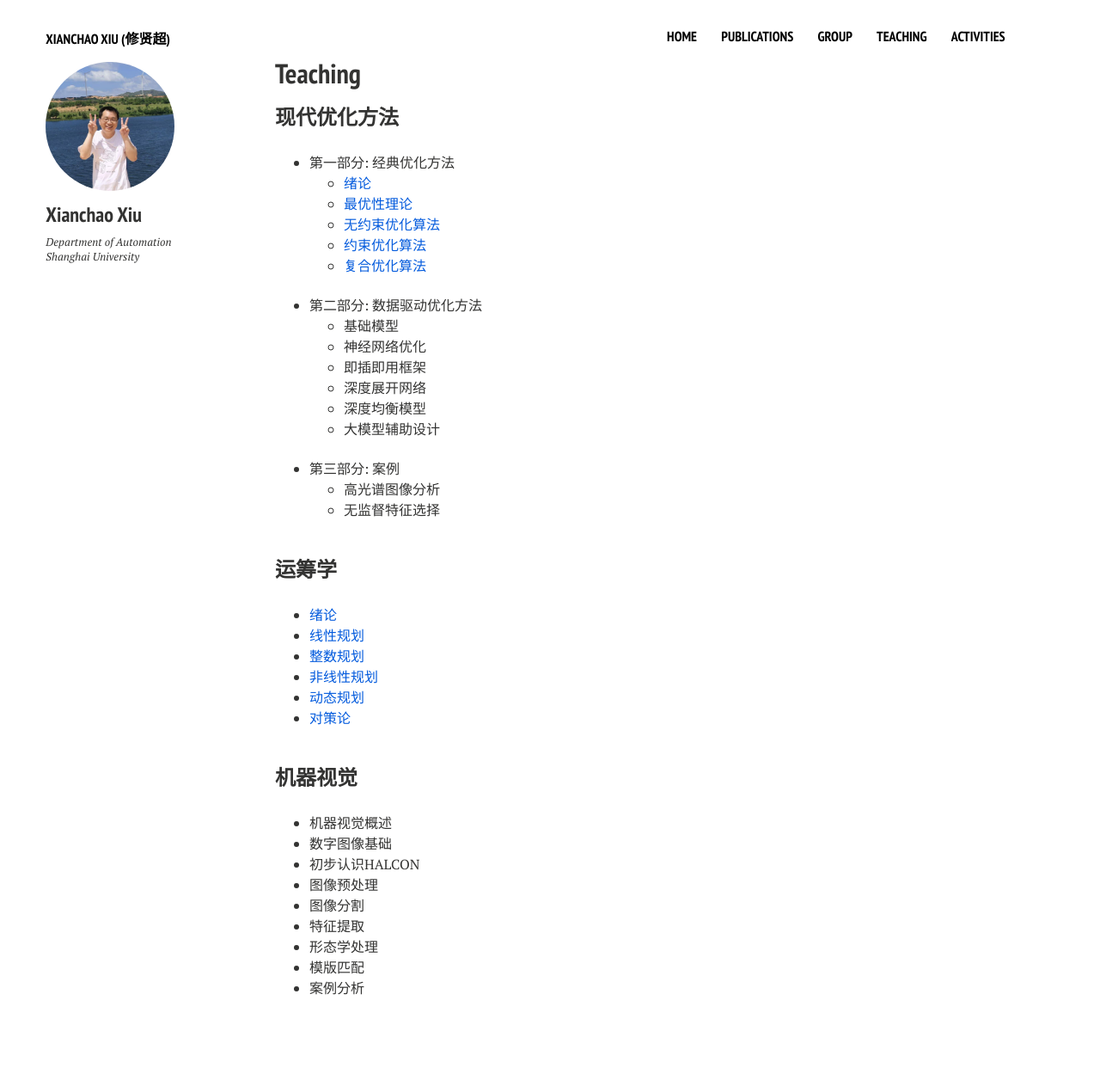
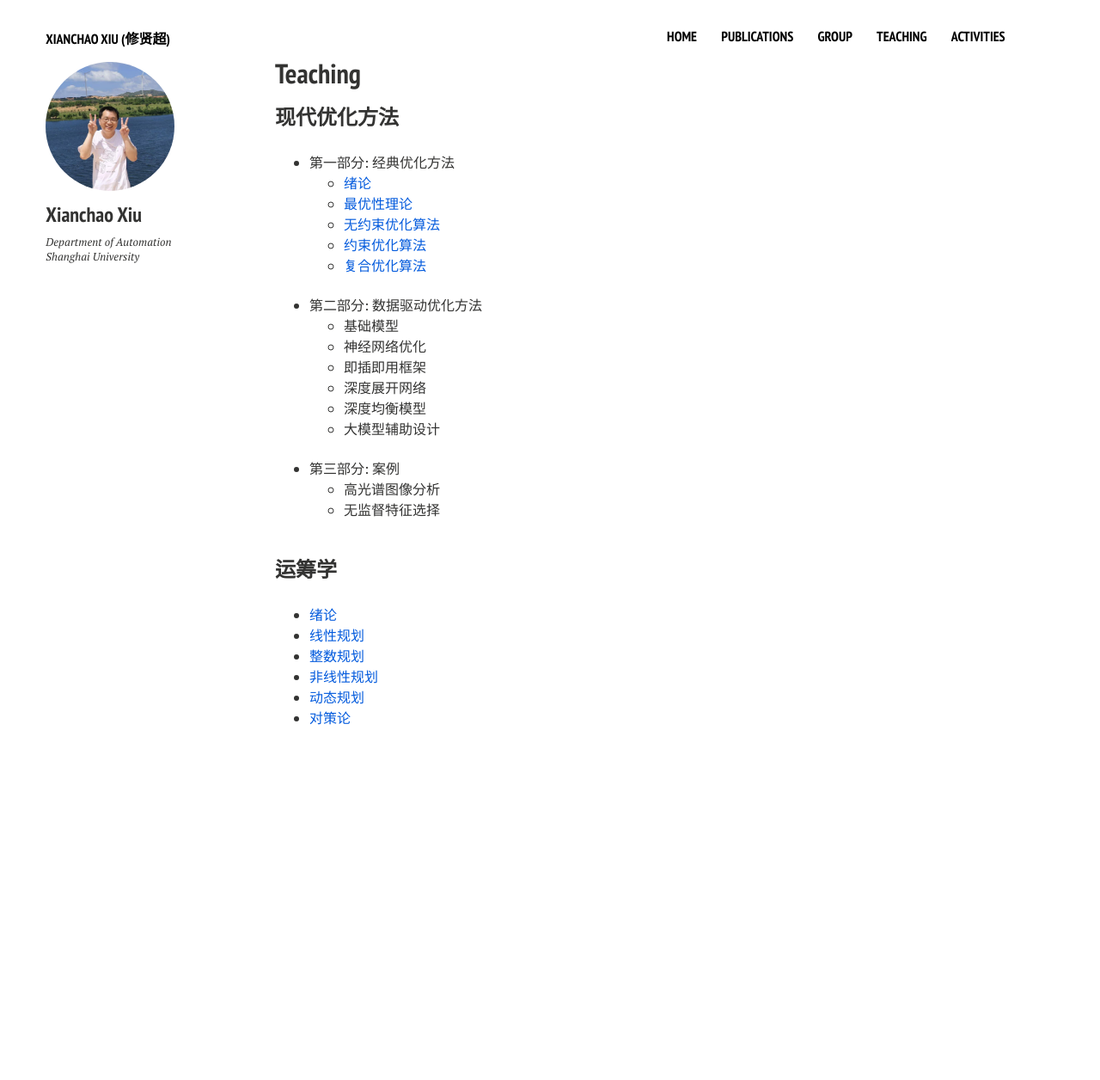
Before and after one commit to xianchaoxiu/xianchaoxiu.github.io, a Jekyll site: the page built from teaching/index.md, in a window 1280 px wide. Shown: the whole page at 86% size. Built offline with Jekyll 4.4.1, drawn with Linux system fonts in a browser that asks for light colours; nearby versions of some CDN libraries; after the commit the page ends 964 px from its top, so only the background shows below that.

Commit message:
Update index.md

```diff
--- a/teaching/index.md
+++ b/teaching/index.md
@@ -41,16 +41,3 @@ share: false
 - <a href="../teaching/OR_4.pdf" class="textlink" target="_blank">非线性规划 </a> <br>
 - <a href="../teaching/OR_5.pdf" class="textlink" target="_blank">动态规划 </a> <br>
 - <a href="../teaching/OR_6.pdf" class="textlink" target="_blank">对策论 </a> <br><br>
-
-
-### 机器视觉
-
-- 机器视觉概述 <br>
-- 数字图像基础 <br>
-- 初步认识HALCON <br>
-- 图像预处理 <br>
-- 图像分割 <br>
-- 特征提取 <br>
-- 形态学处理<br>
-- 模版匹配 <br>
-- 案例分析 <br>
```
